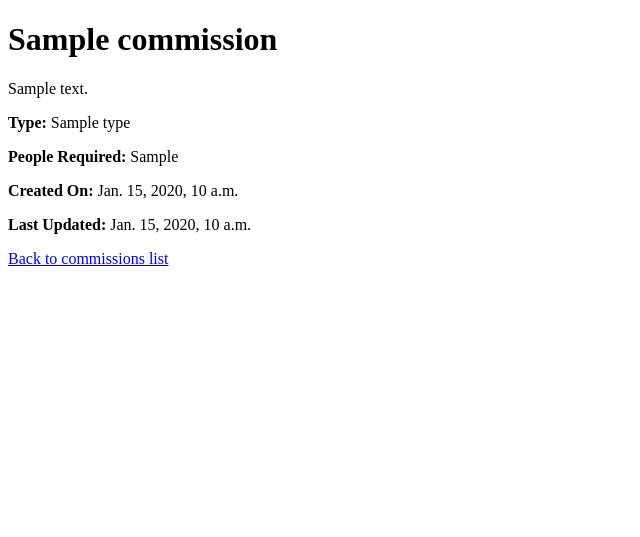
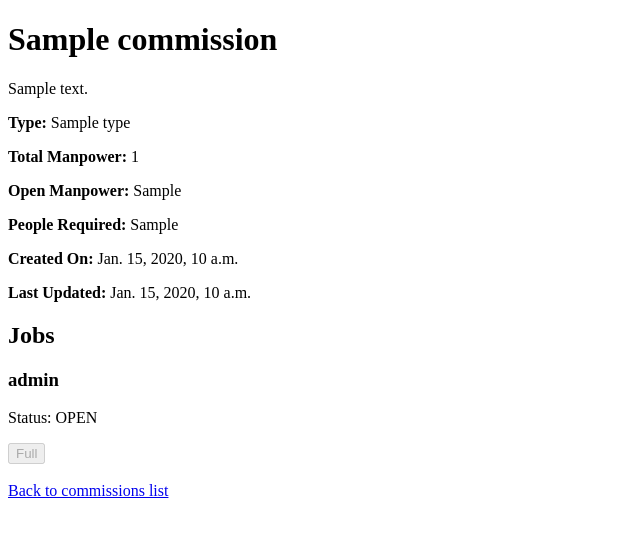
Before and after one commit to lapwenggan298/commongrounds-F-12, a Django app: template commissions/templates/commissions/commission_detail.html in a window 1280 px wide. Shown: the top 537 px of the page, without its empty margins (0-640 px from the left). Run offline with Django 5.2, Linux system fonts and the light colour scheme; the template is opened without the code that fills it: most values are stand-ins (such as "Sample title", 1, 10 or a date in 2020).

Commit message:
added commission form html and updated commission detail

```diff
--- a/commissions/templates/commissions/commission_detail.html
+++ b/commissions/templates/commissions/commission_detail.html
@@ -11,10 +11,33 @@
         {% endif %}
     </p>
 
+    <p><strong>Total Manpower:</strong> {{ summary.total_manpower }}</p>
+    <p><strong>Open Manpower:</strong> {{ summary.open_manpower }}</p>
     <p><strong>People Required:</strong> {{ commission.people_required }}</p>
     <p><strong>Created On:</strong> {{ commission.created_on }}</p>
     <p><strong>Last Updated:</strong> {{ commission.updated_on }}</p>
 
+   <h2>Jobs</h2>
+
+    {% for job in commission.jobs.all %}
+        <div>
+            <h3>{{ job.role }}</h3>
+            <p>Status: {{ job.status }}</p>
+
+            {% if user.is_authenticated and job.status == "OPEN" %}
+                <form method="post" action="{% url 'commissions:apply_to_job' job.pk %}">
+                    {% csrf_token %}
+                    <button type="submit">Apply to Job</button>
+                </form>
+            {% else %}
+                <button disabled>Full</button>
+            {% endif %}
+        </div>
+    {% empty %}
+        <p>No jobs available.</p>
+    {% endfor %}
+
+<br>
     <a href="{% url 'commissions:commission_list' %}">
         Back to commissions list
     </a>
--- a/commissions/views.py
+++ b/commissions/views.py
@@ -81,7 +81,10 @@ class CommissionCreateView(LoginRequiredMixin, CreateView):
         commission = CommissionService.create_commission(
             author=self.request.user.profile,
             data=form.cleaned_data,
-            jobs_data=[]
+            jobs_data=[{
+                "role": request.POST.get("role"),
+                "manpower_required": request.POST.get("manpower_required"),
+            }]
         )
 
         return redirect("commissions:commission_detail", pk=commission.pk)
```
Also changed, not shown: commissions/templates/commissions/commission_form.html (added, +23 -0 lines).
